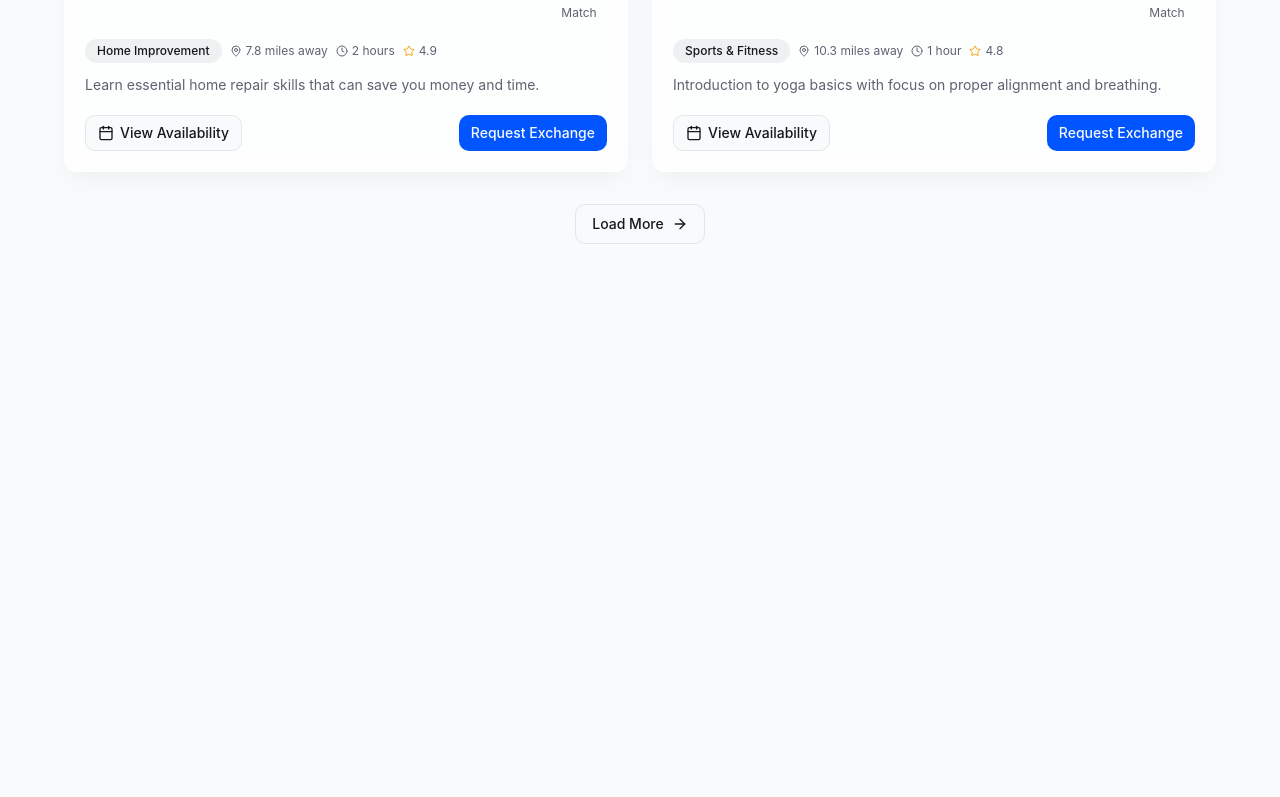
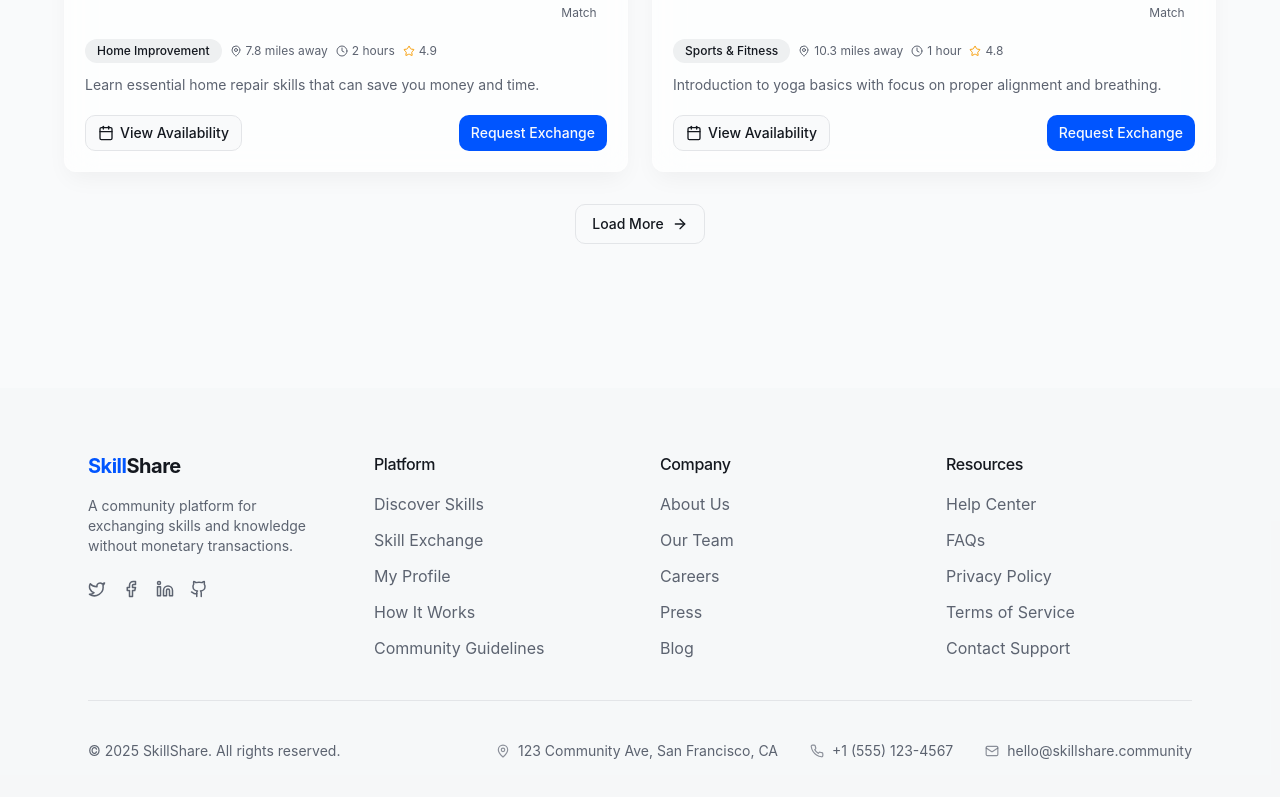
Before and after one commit to Subrat-2003/local-knowledge-swap, a React (Vite) app: page /discover in a window 1280 px wide. Shown: the part 1004-1801 px from the top of the page. Before the commit the page ends 1312 px from the top, so only its background shows below. Built offline with nearby package versions, Linux system fonts and the light colour scheme.

Commit message:
Add image to website end
Adds a similar image to the end of the website.

```diff
--- a/src/App.tsx
+++ b/src/App.tsx
@@ -5,6 +5,7 @@ import { TooltipProvider } from "@/components/ui/tooltip";
 import { QueryClient, QueryClientProvider } from "@tanstack/react-query";
 import { BrowserRouter, Routes, Route } from "react-router-dom";
 import Navbar from "./components/Navbar";
+import Footer from "./components/Footer";
 import Index from "./pages/Index";
 import Profile from "./pages/Profile";
 import Discover from "./pages/Discover";
@@ -27,6 +28,7 @@ const App = () => (
           <Route path="/exchange" element={<Exchange />} />
           <Route path="*" element={<NotFound />} />
         </Routes>
+        <Footer />
       </BrowserRouter>
     </TooltipProvider>
   </QueryClientProvider>
--- /dev/null
+++ b/src/components/Footer.tsx
@@ -0,0 +1,112 @@
+
+import { Facebook, Github, Linkedin, Twitter, MapPin, Phone, Mail } from "lucide-react";
+import { cn } from "@/lib/utils";
+
+const FooterLink = ({ href, children }: { href: string; children: React.ReactNode }) => (
+  <a
+    href={href}
+    className="text-muted-foreground hover:text-foreground transition-colors duration-200"
+  >
+    {children}
+  </a>
+);
+
+const Footer = () => {
+  return (
+    <footer className="bg-secondary/30 py-16 mt-20">
+      <div className="max-w-6xl mx-auto px-4 md:px-6">
+        {/* Main Footer Content */}
+        <div className="grid grid-cols-1 md:grid-cols-4 gap-10">
+          {/* Brand Column */}
+          <div className="space-y-4">
+            <h2 className="text-xl font-bold text-primary">Skill<span className="text-foreground">Share</span></h2>
+            <p className="text-muted-foreground text-sm max-w-xs">
+              A community platform for exchanging skills and knowledge without monetary transactions.
+            </p>
+
+            {/* Social Media Icons */}
+            <div className="flex items-center space-x-4 pt-2">
+              <a href="https://twitter.com" aria-label="Twitter" className="text-muted-foreground hover:text-foreground transition-colors">
+                <Twitter size={18} />
+              </a>
+              <a href="https://facebook.com" aria-label="Facebook" className="text-muted-foreground hover:text-foreground transition-colors">
+                <Facebook size={18} />
+              </a>
+              <a href="https://linkedin.com" aria-label="LinkedIn" className="text-muted-foreground hover:text-foreground transition-colors">
+                <Linkedin size={18} />
+              </a>
+              <a href="https://github.com" aria-label="GitHub" className="text-muted-foreground hover:text-foreground transition-colors">
+                <Github size={18} />
+              </a>
+            </div>
+          </div>
+
+          {/* Platform Column */}
+          <div className="space-y-4">
+            <h3 className="text-base font-medium mb-4">Platform</h3>
+            <ul className="space-y-3">
+              <li><FooterLink href="/discover">Discover Skills</FooterLink></li>
+              <li><FooterLink href="/exchange">Skill Exchange</FooterLink></li>
+              <li><FooterLink href="/profile">My Profile</FooterLink></li>
+              <li><FooterLink href="/how-it-works">How It Works</FooterLink></li>
+              <li><FooterLink href="/community-guidelines">Community Guidelines</FooterLink></li>
+            </ul>
+          </div>
+
+          {/* Company Column */}
+          <div className="space-y-4">
+            <h3 className="text-base font-medium mb-4">Company</h3>
+            <ul className="space-y-3">
+              <li><FooterLink href="/about">About Us</FooterLink></li>
+              <li><FooterLink href="/team">Our Team</FooterLink></li>
+              <li><FooterLink href="/careers">Careers</FooterLink></li>
+              <li><FooterLink href="/press">Press</FooterLink></li>
+              <li><FooterLink href="/blog">Blog</FooterLink></li>
+            </ul>
+          </div>
+
+          {/* Resources Column */}
+          <div className="space-y-4">
+            <h3 className="text-base font-medium mb-4">Resources</h3>
+            <ul className="space-y-3">
+              <li><FooterLink href="/help-center">Help Center</FooterLink></li>
+              <li><FooterLink href="/faqs">FAQs</FooterLink></li>
+              <li><FooterLink href="/privacy">Privacy Policy</FooterLink></li>
+              <li><FooterLink href="/terms">Terms of Service</FooterLink></li>
+              <li><FooterLink href="/contact">Contact Support</FooterLink></li>
+            </ul>
+          </div>
+        </div>
+
+        {/* Divider */}
+        <div className="border-t border-border my-10"></div>
+
+        {/* Footer Bottom */}
+        <div className="flex flex-col md:flex-row justify-between items-center text-sm text-muted-foreground">
+          <div className="mb-4 md:mb-0">
+            © {new Date().getFullYear()} SkillShare. All rights reserved.
+          </div>
+
+          <div className="flex flex-col md:flex-row items-center gap-4 md:gap-8">
+            <div className="flex items-center">
+              <MapPin size={14} className="mr-2 text-muted-foreground/70" />
+              <span>123 Community Ave, San Francisco, CA</span>
+            </div>
+
+            <div className="flex items-center">
+              <Phone size={14} className="mr-2 text-muted-foreground/70" />
+              <span>+1 (555) 123-4567</span>
+            </div>
+
+            <div className="flex items-center">
+              <Mail size={14} className="mr-2 text-muted-foreground/70" />
+              <span>hello@skillshare.community</span>
+            </div>
+          </div>
+        </div>
+      </div>
+    </footer>
+  );
+};
+
+export default Footer;
```
